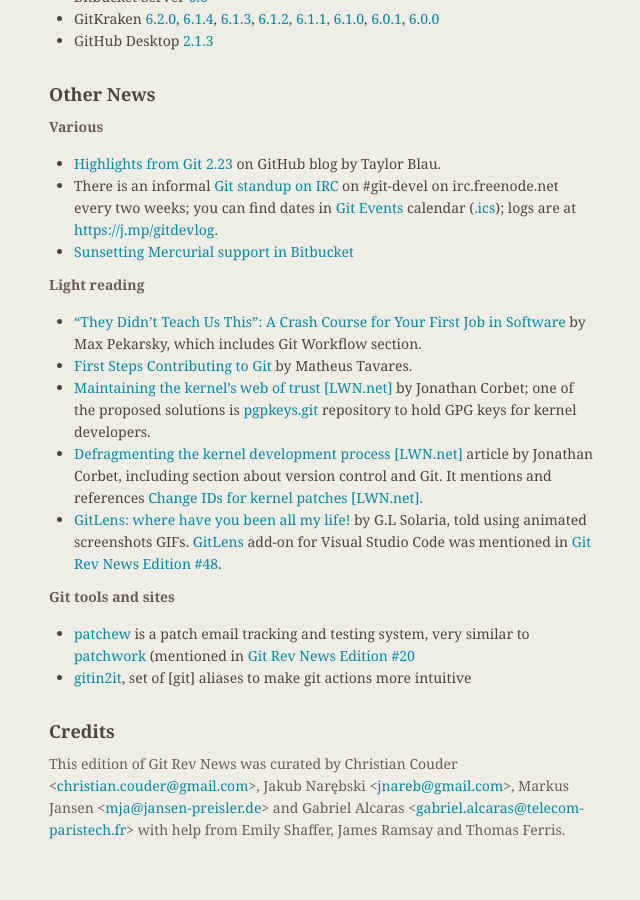
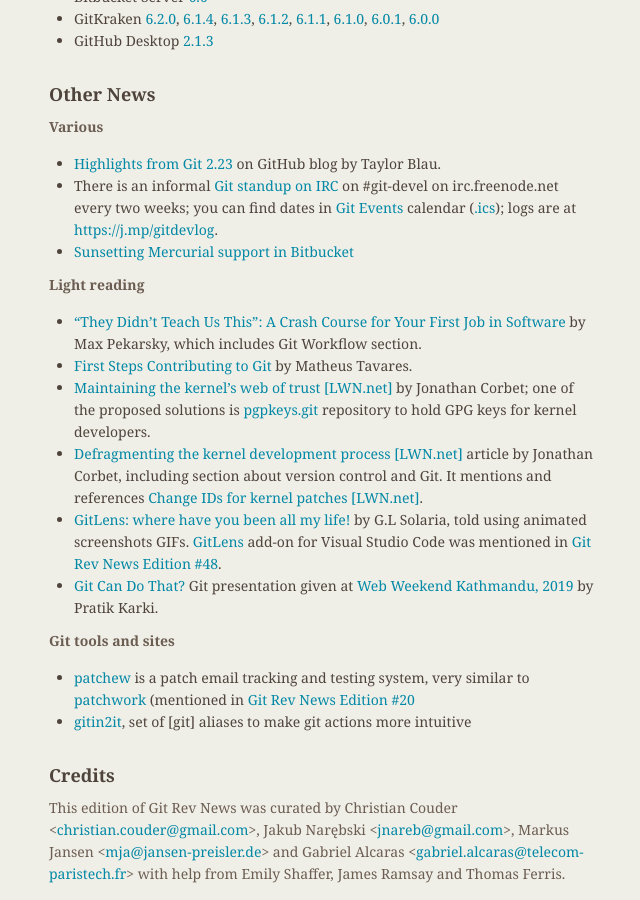
Before and after one commit to git/git.github.io, a Jekyll site: the page built from rev_news/drafts/edition-55.md, in a window 1280 px wide and 900 px high, scrolled down 2355 px. Shown: the whole window, without its empty margins (485-1125 px from the left). Built offline with Jekyll 4.4.1, drawn with Linux system fonts in a browser that asks for light colours; before the commit the page ends 3211 px from its top, so only the background shows below that.

Commit message:
Add a link to presentation given at wwktm

```diff
--- a/rev_news/drafts/edition-55.md
+++ b/rev_news/drafts/edition-55.md
@@ -182,6 +182,7 @@
   [GitLens](https://marketplace.visualstudio.com/items?itemName=eamodio.gitlens)
   add-on for Visual Studio Code was mentioned in
   [Git Rev News Edition #48](https://git.github.io/rev_news/2019/02/27/edition-48/).
+* [Git Can Do That?](https://docs.google.com/presentation/d/1xbzgdj_gnUSEvpTedoyJXVvREwOxBi1amm7A_FdMFCc/edit?usp=sharing) Git presentation given at [Web Weekend Kathmandu, 2019](https://2019.wwktm.co/speakers/pratik-karki/) by Pratik Karki.
 
 __Git tools and sites__
 * [patchew](https://github.com/patchew-project/patchew)
```
